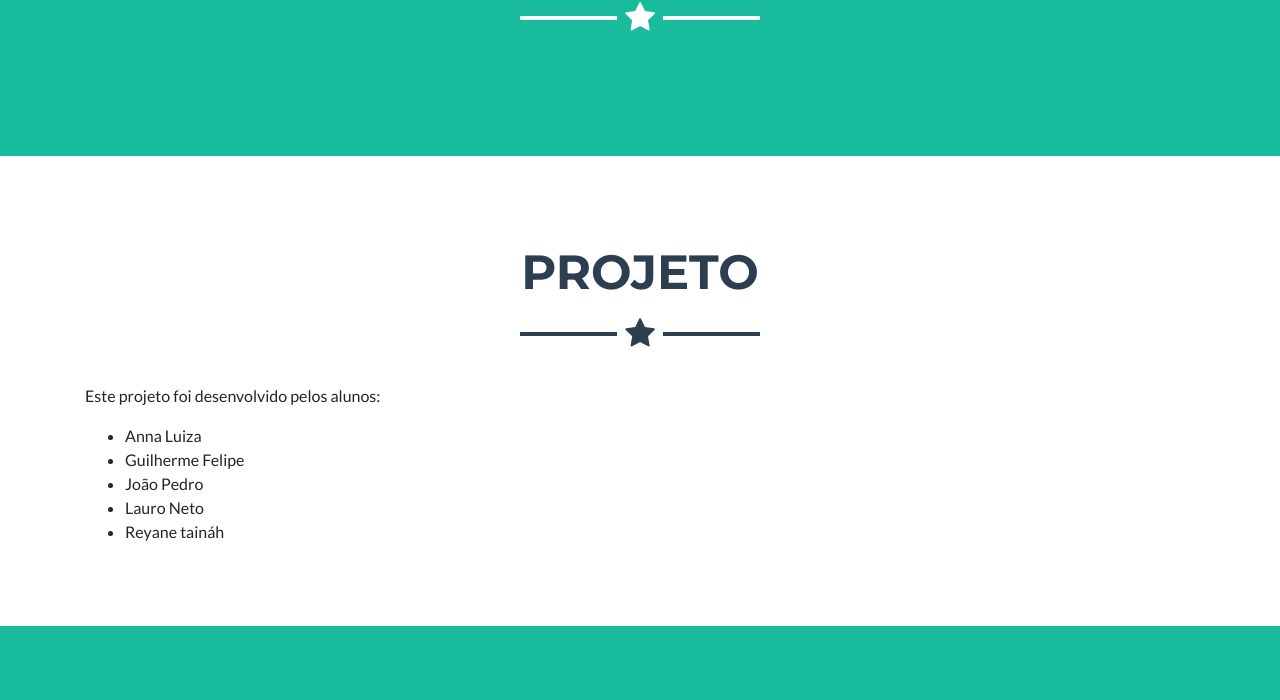
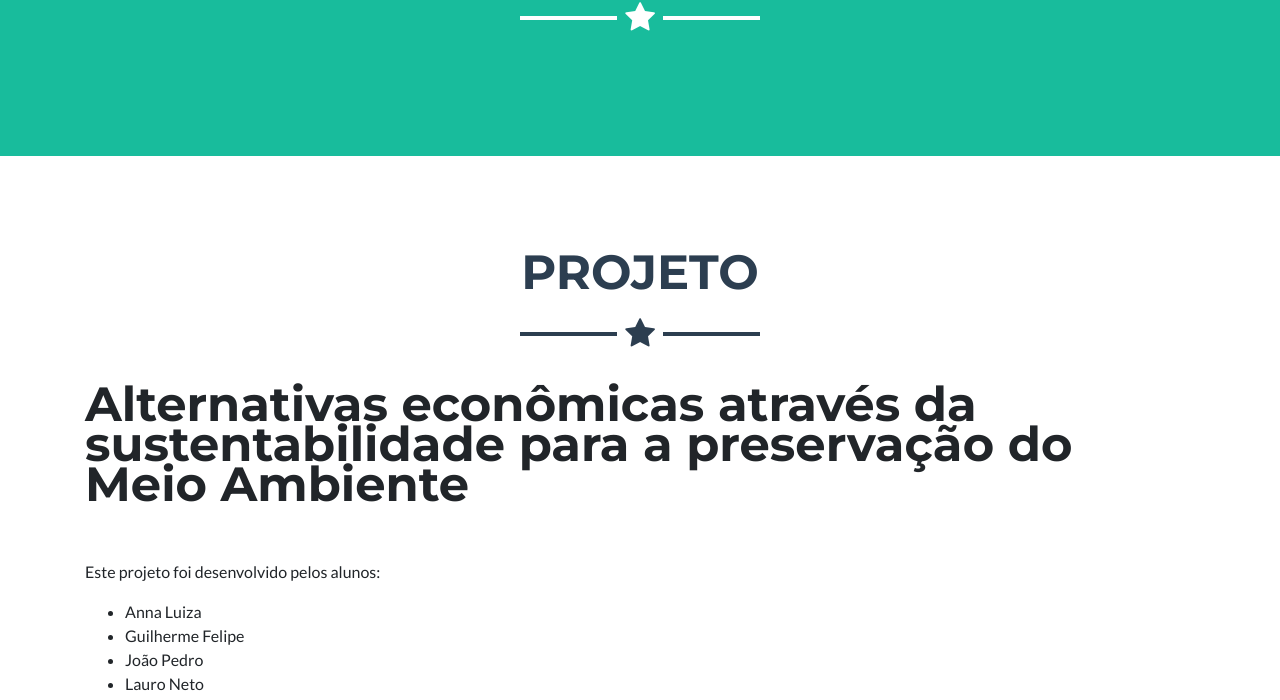
Before and after one commit to TecSus/tecnologiasustentavel, a plain HTML site: page index.html in a window 1280 px wide. Shown: the part 722-1422 px from the top of the page. Drawn offline with Linux system fonts and the light colour scheme.

Commit message:
Inserção de novo texto

```diff
--- a/index.html
+++ b/index.html
@@ -84,6 +84,8 @@
 <!--
       <h2 >Nós estamos criando uma alternativa para economizar e com isso criar meios e hábitos que não agridam o Meio Ambiente. </h2>
       <br><br> -->
+      <h2>Alternativas econômicas através da sustentabilidade para a preservação do Meio Ambiente</h2>
+      <br><br>
       <p>
           Este projeto foi desenvolvido pelos alunos: <br>
 
```
